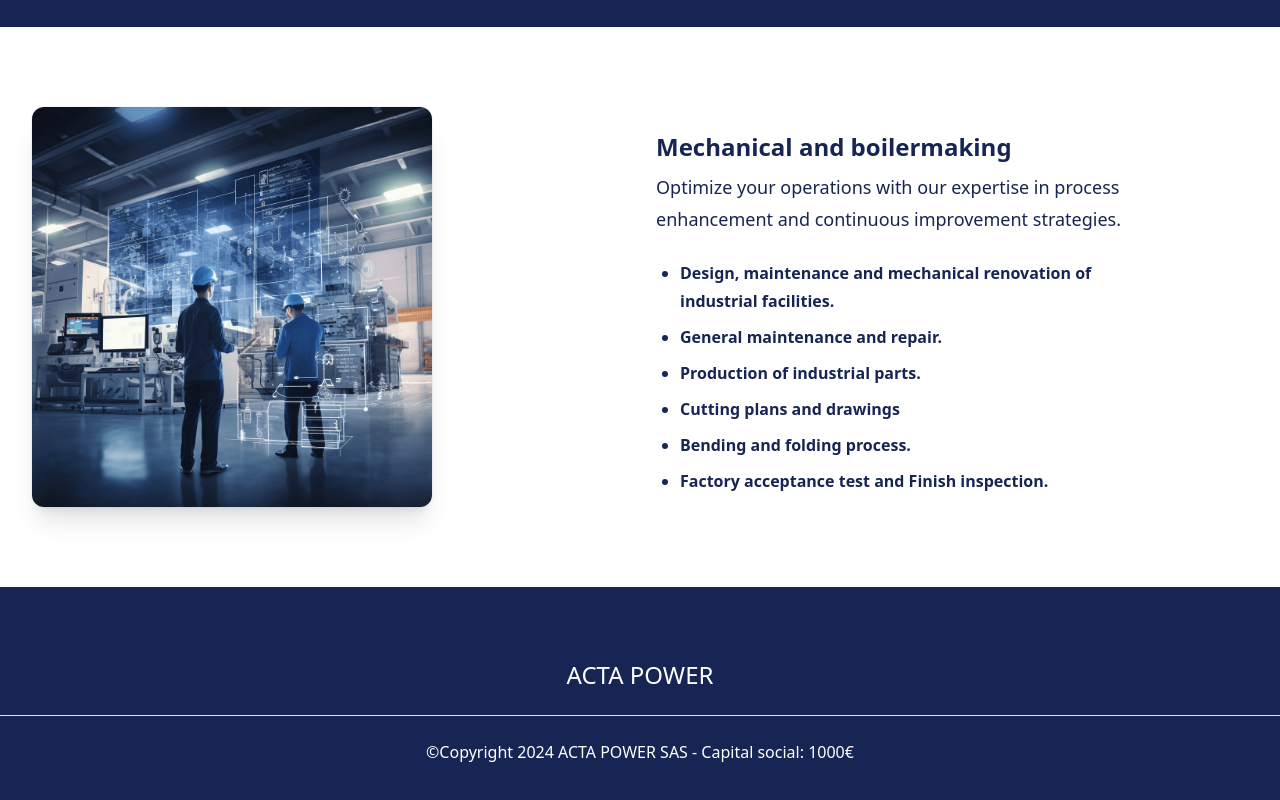
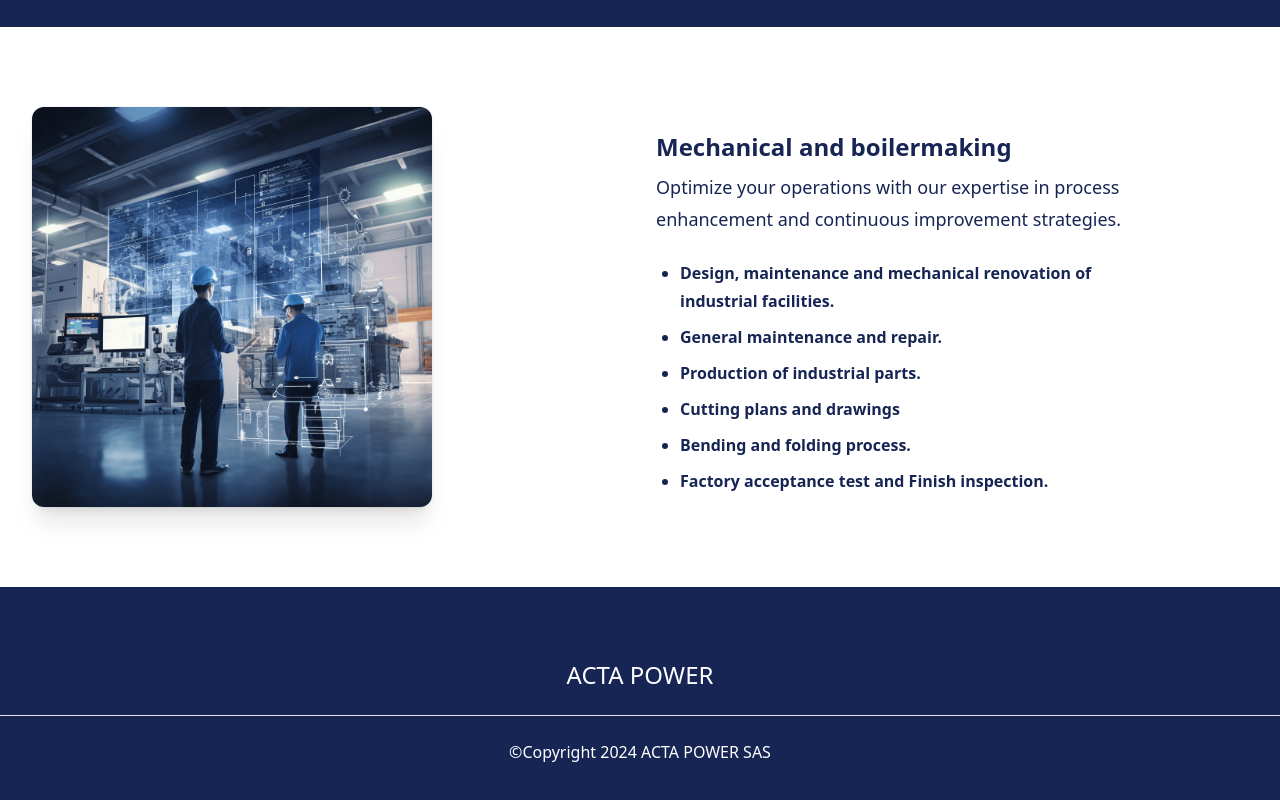
Before and after one commit to ludofleury/ap-site, a plain HTML site: page index.html in a window 1280 px wide. Shown: the part 3697-4497 px from the top of the page. Drawn offline with nearby package versions, Linux system fonts and the light colour scheme.

Commit message:
Update index.html

```diff
--- a/index.html
+++ b/index.html
@@ -295,7 +295,7 @@
             <footer class="text-center py-12 justify-center bg-blue-950 text-white">
                 <h4 class="py-6 text-2xl uppercase">ACTA POWER</h4>
                 <hr class="mx-auto"/>
-                <p class="py-6">©Copyright 2024 ACTA POWER SAS - Capital social: 1000€</p>
+                <p class="py-6">©Copyright 2024 ACTA POWER SAS</p>
             </footer>
         </div>
     </body>
```
